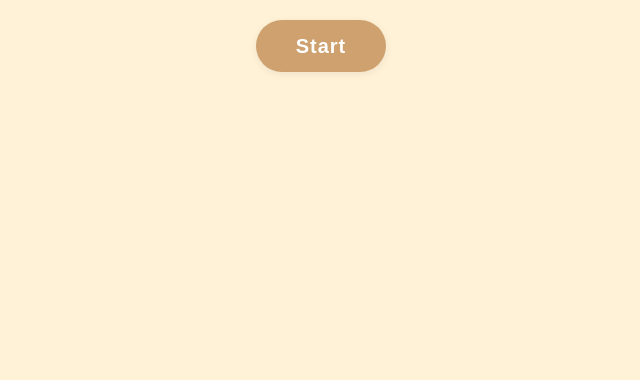
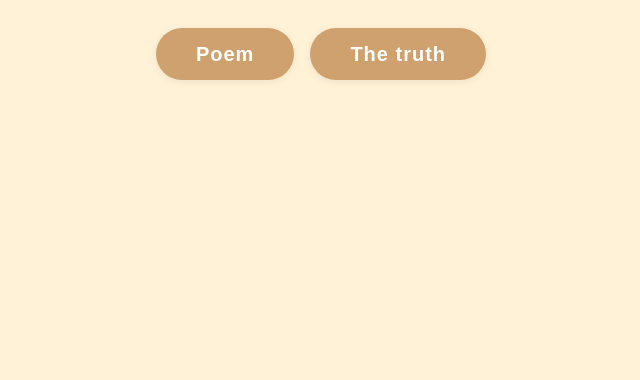
Before and after one commit to Jebar-d/Dinosaur, a website built with Vite: page index.html in a window 1280 px wide. Shown: the part 420-800 px from the top of the page, without its empty margins (319-959 px from the left). Built offline with nearby package versions, Linux system fonts and the light colour scheme.

Commit message:
added new message

```diff
--- a/src/showmsg.js
+++ b/src/showmsg.js
@@ -1,4 +1,6 @@
-const messages = [
+// ── Message sequences ─────────────────────────────────────────────────────────
+
+const poemMessages = [
   "Hey, I know this is a bit weird, but I wanted to tell you something",
   "I know we haven't talked much, I just needed some time to gather my thoughts",
   "I wanted to tell you how I feel but I get nervous when I try to say it",
@@ -7,29 +9,28 @@ const messages = [
   "But I think this is more of a efficient way of showing you how I feel",
   "I hope you'll like it, and I hope you don't mind me doing this",
   "The poem goes like this:",
-  // Poem, each line or logical part as a separate message
-  "If I am honest I didn’t mean to like you.",
+  "If I am honest I didn't mean to like you.",
   "Not at first.",
   "Not in the way that changes the weight of a day.",
   "But then you looked at me",
   "and I forgot how to stand still.",
-  "If I am honest it’s not the way you smile.",
-  "It’s the way you soften the world.",
-  "The way silence becomes safe when you’re near.",
+  "If I am honest it's not the way you smile.",
+  "It's the way you soften the world.",
+  "The way silence becomes safe when you're near.",
   "Like how the sun loves the sky always there, without demand.",
   "Even after all this time,",
   "the sun never says to the earth,",
-  "“You owe me.”",
+  "You owe me.",
   "And with a love like that,",
   "it lights the whole sky.",
   "I like you.",
   "Not by accident,",
   "but by every quiet decision",
   "my heart made",
-  "when I wasn’t looking.",
+  "when I wasn't looking.",
   "And if you ask me",
   "when it began,",
-  "I’ll say: It didn’t.",
+  "I'll say: It didn't.",
   "It just always was.",
   "...",
   "I didn't want my confession to be a message only",
@@ -44,13 +45,61 @@ const messages = [
   "and I hope you enjoyed the poem"
 ];
 
+const selMessages = [
+  "So... How have you been?",
+  "This will maybe a surprise you",
+  "but I have something to say",
+  "Selie, I am Sorry",
+  "I am sorry for the pain",
+  "I am sorry for the time",
+  "Sorry di kita binigyan ng explanation",
+  "Kapag gusto m ng explanation,",
+  "I'll gladly tell you all of it",
+  "But for now, I am sorry",
+  "Di ako nageexpect ng forgiveness.",
+  "Because I know what I did was wrong",
+  "There are many things that I want to tell you.",
+  "There are times I wanted to approach you",
+  "But how could I",
+  "I am not proud of what I have done",
+  "And I don't want to bother you anymore",
+  "And to make things clear I didn't talk to or meet anyone new ever since.",
+  "Because I figured I am not fit to be in a relationship.",
+  "I have a lot going on, even now",
+  "But I will still hold on to the keychain n binigay m saken",
+  "It really means a lot for me and It serves me hope",
+  "Some nights, I wonder if I still cross your mind.",
+  "I know you do in mine.",
+  "But that's not the only thing I think about.",
+  "I wonder if you're happy",
+  "and I wonder If you met someone who's making you happy",
+  "I think thats enough for me. Knowing you, always so bright as your smile.",
+  "You deserve the world for just by being in it",
+  "I don't know if I'll ever tell you all of this.",
+  "Maybe this is for me",
+  "Maybe you're already fine without it",
+  "and maybe I'll keep the truth for myself",
+  "But the truth is, even if it was for a moment",
+  "Even if it was short",
+  "I enjoyed and cherished every second of it",
+  "Because it was real",
+  "Atleast for me",
+  "Also maybe you're reading this late or not",
+  "Happy Birthday 🎂",
+  "I wish and pray you the best",
+  "Because you deserve it",
+  "I hope you find what you long for selie"
+];
+
+// ── Core typewriter engine ────────────────────────────────────────────────────
+
 function typeWriterEffect(text, container, callback) {
   container.classList.remove('done');
   container.innerHTML = '';
   let i = 0;
   function type() {
     if (i < text.length) {
-      if (text.slice(i, i+4) === "<br>") {
+      if (text.slice(i, i + 4) === "<br>") {
         container.innerHTML += "<br>";
         i += 4;
       } else {
@@ -59,50 +108,89 @@ function typeWriterEffect(text, container, callback) {
       }
       setTimeout(type, 30);
     } else {
-      container.classList.add('done'); // Remove cursor after typing
+      container.classList.add('done');
       callback();
     }
   }
   type();
 }
 
-function showMessage(index) {
+// ── Navigation menu ───────────────────────────────────────────────────────────
+
+function setSubtitle(text) {
+  const subtitle = document.querySelector('.hero__subtitle');
+  if (subtitle) subtitle.textContent = text;
+}
+
+function showMenu() {
+  setSubtitle('Choose a message');
+
   const container = document.getElementById('typewriter-container');
   container.innerHTML = '';
+
+  const wrapper = document.createElement('div');
+  wrapper.className = 'menu__buttons';
+
+  const btn1 = document.createElement('button');
+  btn1.innerHTML = 'Poem';
+  btn1.className = 'hero__btn btn';
+  btn1.onclick = () => {
+    setSubtitle("If I'm Honest");
+    showMessage(poemMessages, 0);
+  };
+
+  const btn2 = document.createElement('button');
+  btn2.textContent = 'The truth';
+  btn2.className = 'hero__btn btn';
+  btn2.onclick = () => {
+    setSubtitle('The truth');
+    showMessage(selMessages, 0);
+  };
+
+  wrapper.appendChild(btn1);
+  wrapper.appendChild(btn2);
+  container.appendChild(wrapper);
+}
+
+// ── Message display ───────────────────────────────────────────────────────────
+
+function showMessage(messages, index) {
+  const container = document.getElementById('typewriter-container');
+  container.innerHTML = '';
+
   const p = document.createElement('p');
   p.className = 'hero__description';
   container.appendChild(p);
 
-  // If the message is an empty string, add a <br> for spacing
   if (messages[index] === "") {
     p.innerHTML = "<br>";
     p.classList.add('done');
-    addNextButton(index, container);
+    addNextButton(messages, index, container);
   } else {
     typeWriterEffect(messages[index], p, () => {
-      addNextButton(index, container);
+      addNextButton(messages, index, container);
     });
   }
 }
 
-function addNextButton(index, container) {
+function addNextButton(messages, index, container) {
   if (index < messages.length - 1) {
     const btn = document.createElement('button');
     btn.textContent = 'Next';
     btn.className = 'hero__btn btn';
-    btn.onclick = () => showMessage(index + 1);
+    btn.onclick = () => showMessage(messages, index + 1);
+    container.appendChild(btn);
+  } else {
+    const btn = document.createElement('button');
+    btn.textContent = 'Back to Menu';
+    btn.className = 'hero__btn btn hero__btn--back';
+    btn.onclick = () => showMenu();
     container.appendChild(btn);
   }
-  // No button after the last message
 }
 
-// Initial state: show "Start" button only
+// ── Boot ──────────────────────────────────────────────────────────────────────
+
 window.addEventListener('DOMContentLoaded', () => {
-  const container = document.getElementById('typewriter-container');
-  container.innerHTML = '';
-  const btn = document.createElement('button');
-  btn.textContent = 'Start';
-  btn.className = 'hero__btn btn';
-  btn.onclick = () => showMessage(0);
-  container.appendChild(btn);
+  showMenu();
 });
--- a/styles/hero.css
+++ b/styles/hero.css
@@ -172,3 +172,34 @@
 
   /* 2xl */
   /* @media (min-width: 1536px) {} */
+/* ── Navigation menu ─────────────────────────────────────────────────────── */
+
+.menu__buttons {
+  display: flex;
+  flex-direction: column;
+  align-items: center;
+  gap: 1rem;
+  margin-top: 0.5rem;
+}
+
+.hero__btn--back {
+  background: transparent;
+  color: var(--clr-brown);
+  border: 2px solid var(--clr-brown);
+  margin-top: 0.25rem;
+}
+
+.hero__btn--back:hover,
+.hero__btn--back:focus {
+  background: var(--clr-brown);
+  color: #fff;
+}
+
+@media (min-width: 475px) {
+  .menu__buttons {
+    flex-direction: row;
+    flex-wrap: wrap;
+    justify-content: center;
+    gap: 1rem;
+  }
+}
```
